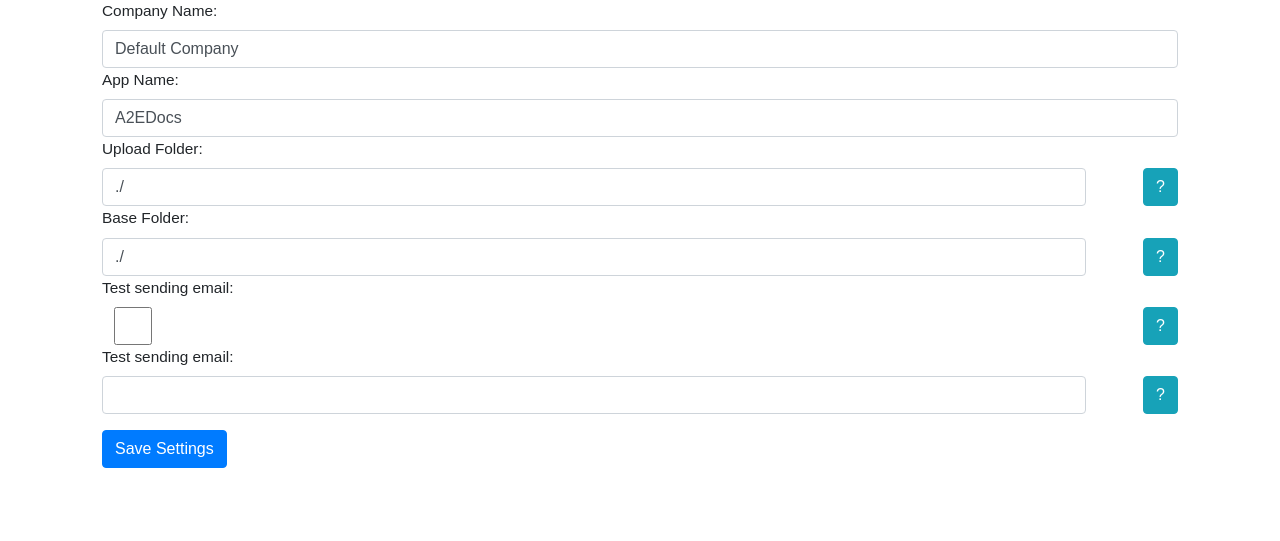
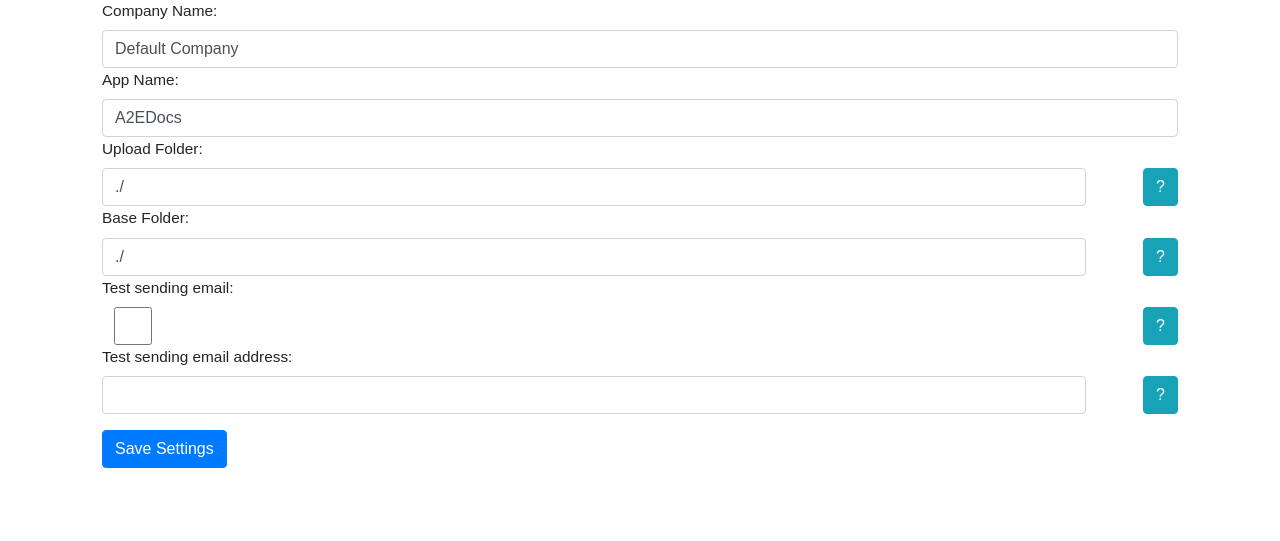
Before and after one commit to jcarter62/asmt2edocs, a FastAPI app: page /settings/ in a window 1280 px wide. Shown: the part 135-676 px from the top of the page. Run offline with FastAPI, Linux system fonts and the light colour scheme; the visitor is signed in with stand-in values (Sample User, id 1); some libraries are stand-ins or nearby versions.

Commit message:
change label text on settings page.

```diff
--- a/templates/settings.html
+++ b/templates/settings.html
@@ -73,7 +73,7 @@
                     sending emails will send to the Test Email Address.
                 </p>
 
-                <label for="test_email">Test sending email:</label>
+                <label for="test_email">Test sending email address:</label>
                 <div class="row">
                     <div class="col-md-11">
                         <input type="text" id="test_email" name="test_email" class="form-control"
```
